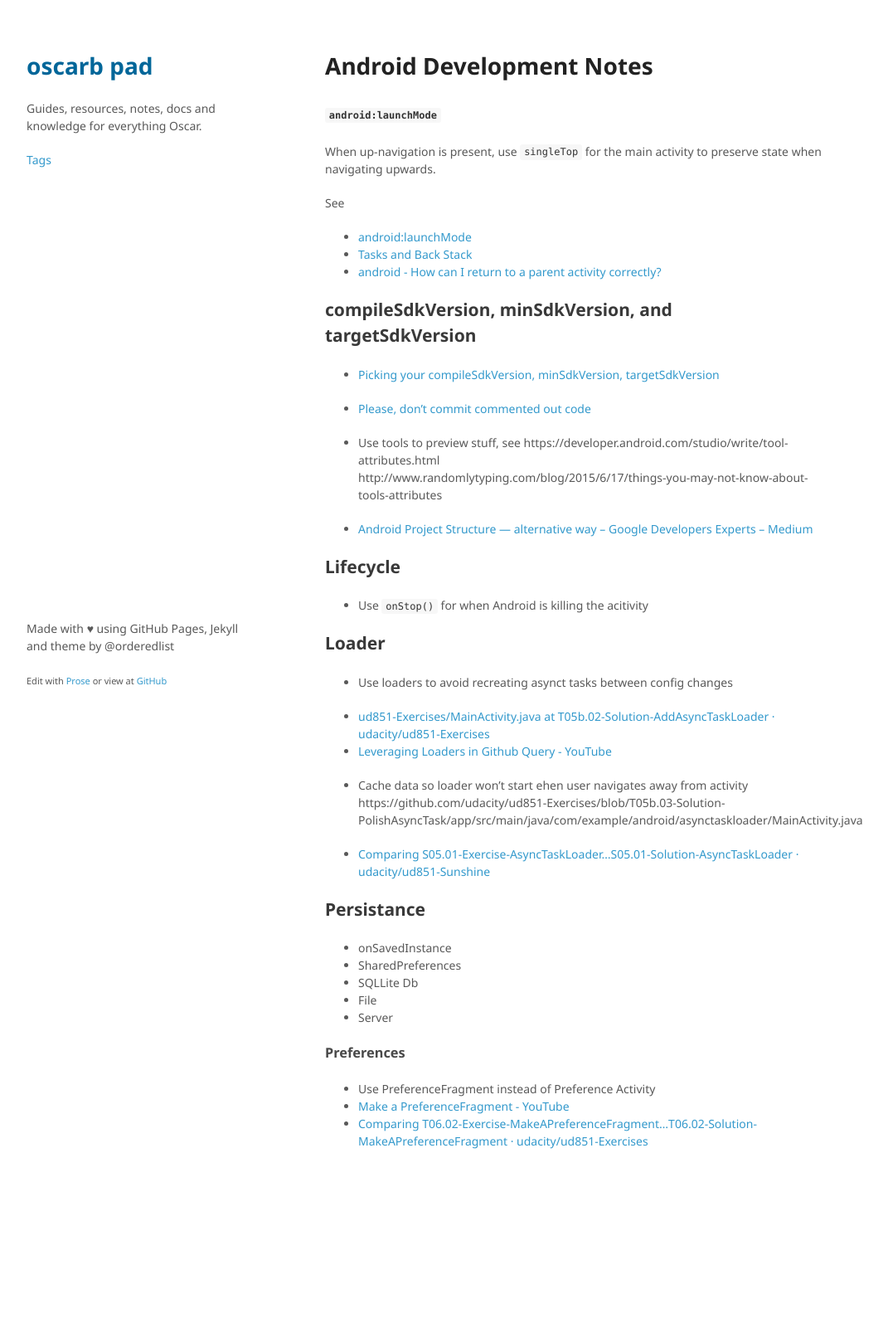
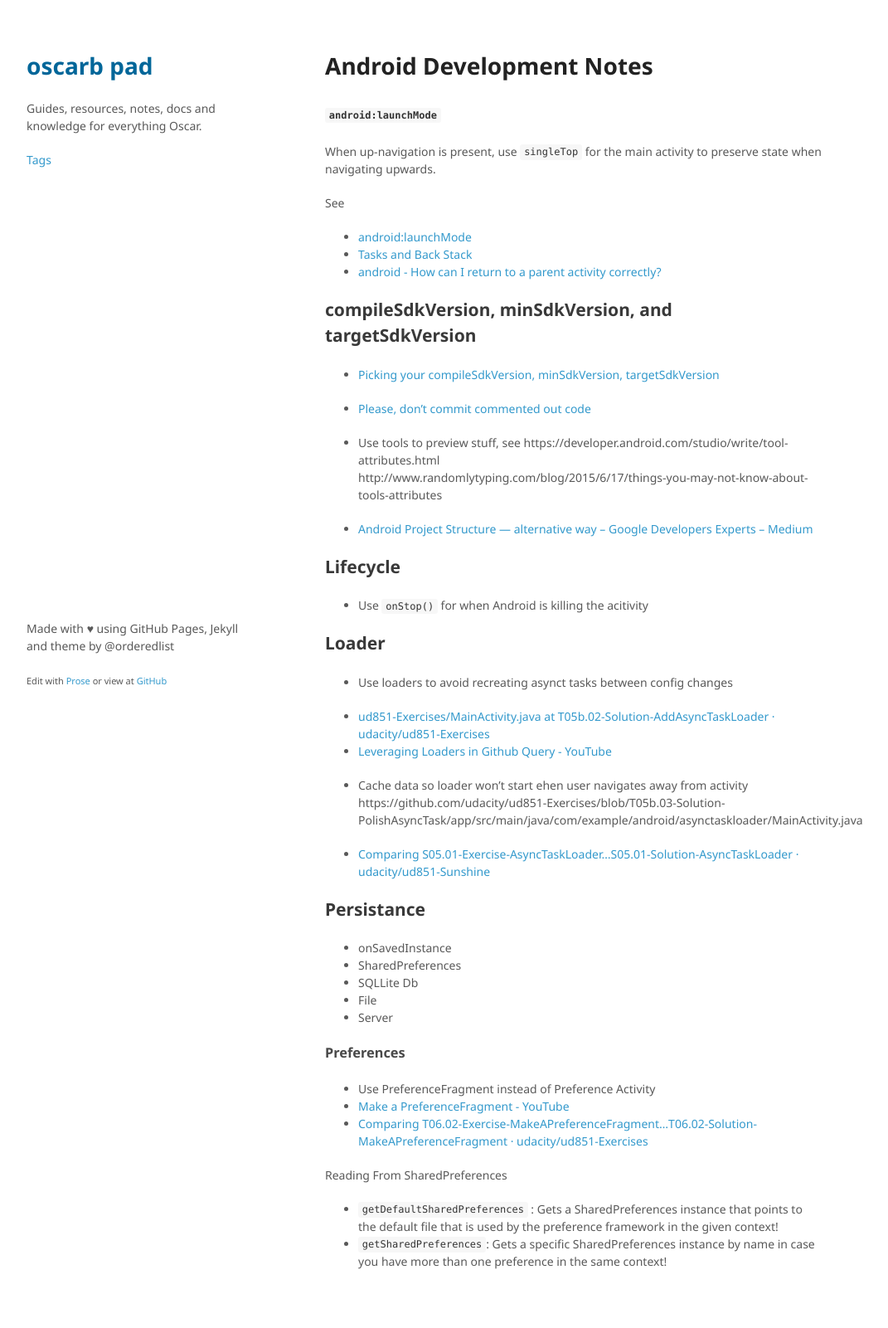
Before and after one commit to oscarb/pad, a Jekyll site: the page built from _docs/android-development-notes.md, in a window 1280 px wide. Shown: the whole page at 83% size, without its empty margins (128-1199 px from the left). Built offline with Jekyll 4.4.1, drawn with Linux system fonts in a browser that asks for light colours; some web fonts are replaced; before the commit the page ends 1456 px from its top, so only the background shows below that.

Commit message:
Updated android-development-notes.md

```diff
--- a/_docs/android-development-notes.md
+++ b/_docs/android-development-notes.md
@@ -57,3 +57,7 @@ https://github.com/udacity/ud851-Exercises/blob/T05b.03-Solution-PolishAsyncTask
 * Use PreferenceFragment instead of Preference Activity
 * [Make a PreferenceFragment - YouTube](https://www.youtube.com/watch?v=AFCywvOnM2M)
 * [Comparing T06.02-Exercise-MakeAPreferenceFragment...T06.02-Solution-MakeAPreferenceFragment · udacity/ud851-Exercises](https://github.com/udacity/ud851-Exercises/compare/T06.02-Exercise-MakeAPreferenceFragment...T06.02-Solution-MakeAPreferenceFragment)
+
+Reading From SharedPreferences
+* `getDefaultSharedPreferences` : Gets a SharedPreferences instance that points to the default file that is used by the preference framework in the given context!
+* `getSharedPreferences`: Gets a specific SharedPreferences instance by name in case you have more than one preference in the same context!
```
